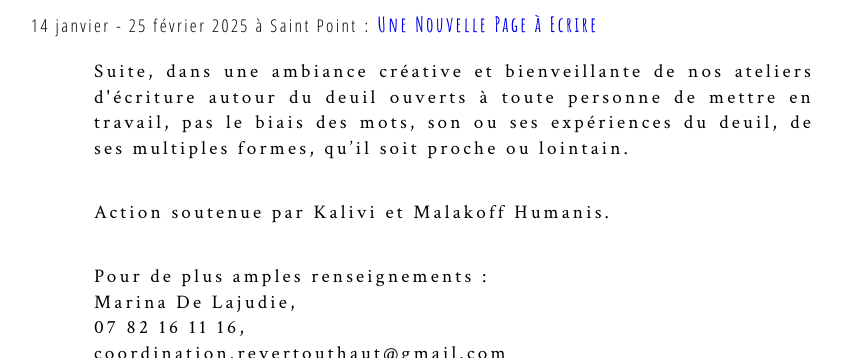
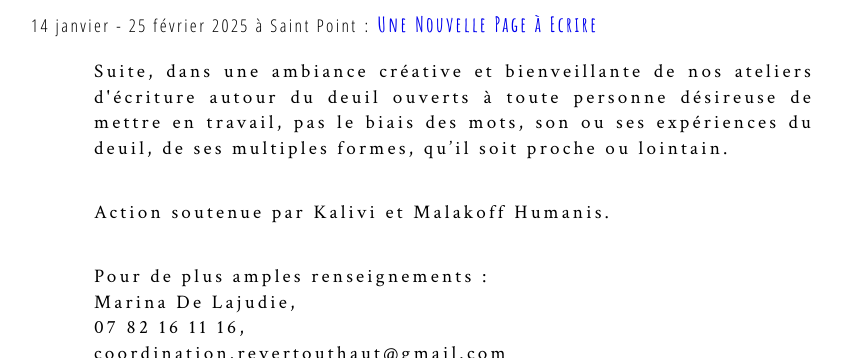
Before and after one commit to leshnik/revertouthaut, a Jekyll site: the page built from agenda.md, in a window 1280 px wide and 900 px high, scrolled down 2051 px, cut to the strip 201-559 px from the top of the window. Shown: the whole strip, without its empty margins (233-1075 px from the left). Built offline with Jekyll 4.4.1, drawn with Linux system fonts in a browser that asks for light colours.

Commit message:
agenda deuil add désireuse

```diff
--- a/agenda.md
+++ b/agenda.md
@@ -38,7 +38,7 @@ summary:
     <hr>
     <li>
       14 janvier - 25 février 2025 à Saint Point&nbsp;:&nbsp;<a href="une-nouvelle-page">Une Nouvelle Page à Ecrire</a>
-      <p class="intro-text">Suite, dans une ambiance créative et bienveillante de nos ateliers d'écriture autour du deuil ouverts à toute personne de mettre en travail, pas le biais des mots, son ou ses expériences du deuil, de ses multiples formes, qu’il soit proche ou lointain.</p>
+      <p class="intro-text">Suite, dans une ambiance créative et bienveillante de nos ateliers d'écriture autour du deuil ouverts à toute personne désireuse de mettre en travail, pas le biais des mots, son ou ses expériences du deuil, de ses multiples formes, qu’il soit proche ou lointain.</p>
       <p class="intro-text">Action soutenue par Kalivi et Malakoff Humanis.</p>
       <p class="intro-text">Pour de plus amples renseignements&nbsp;:&nbsp;<br>
         Marina&nbsp;De&nbsp;Lajudie,<br>
```
